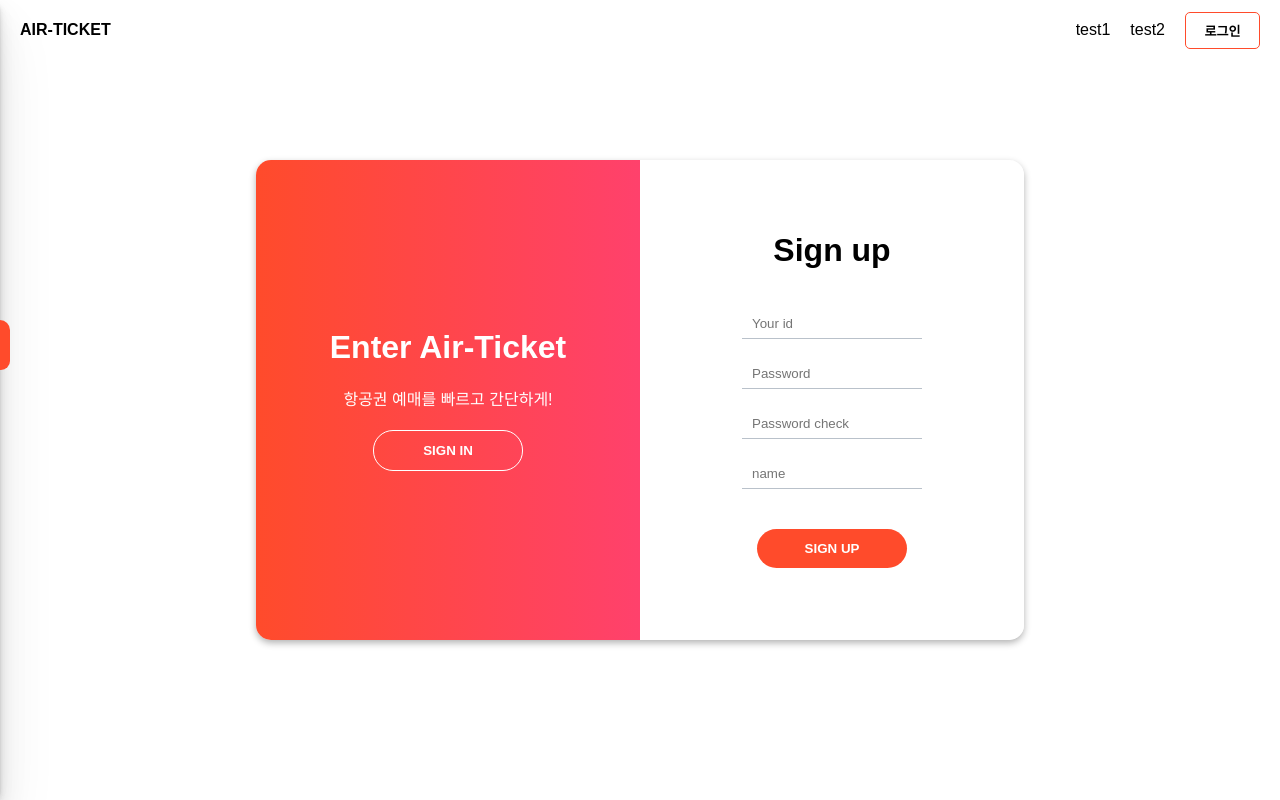
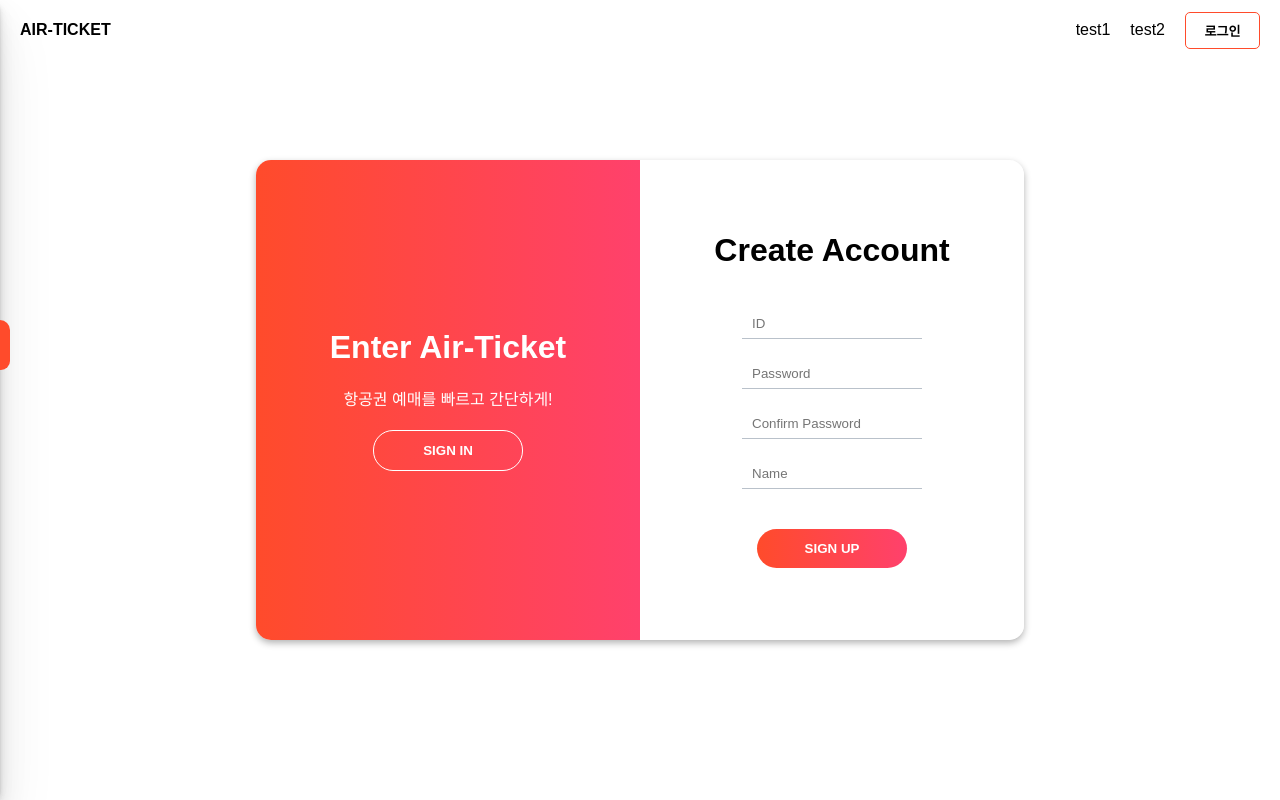
Before and after one commit to NapolDeveloper/air-ticket, a React (Create React App) app: page /login in a window 1280 px wide. Both pictures are taken after a click on the button "SIGN UP". Built offline with nearby package versions, Linux system fonts and the light colour scheme; the HTML template or start-up script is replaced by a standard one.

Commit message:
# Modify
1. input placeholder modify
2. color

```diff
--- a/src/components/Sidebar/Sidebar.js
+++ b/src/components/Sidebar/Sidebar.js
@@ -40,6 +40,7 @@ const ToggleButton = styled.button`
   border-left: 0;
   cursor: pointer;
   transition: 0.8s ease;
+  transform: ${(props) => `translate(${props.xPosition + 300}px, 30vh)`};
   &:hover {
     background-color: ${lighten(0.1, Colors.primaryColor)};
   }
@@ -119,13 +120,7 @@ const Sidebar = ({ width, height }) => {
         <SidebarMenu>TEST</SidebarMenu>
         <SidebarMenu>TEST</SidebarMenu>
       </NavBar>
-      <ToggleButton
-        onClick={() => toggleMenu()}
-        className='toggle-menu'
-        style={{
-          transform: `translate(${xPosition + 300}px, 30vh)`
-        }}
-      />
+      <ToggleButton onClick={() => toggleMenu()} className='toggle-menu' xPosition={xPosition} />
     </React.Fragment>
   );
 };
@@ -136,7 +131,7 @@ const UserProfile = () => {
       {/* <UserIcon> */}
       <BsPeopleCircle style={{ color: `${Colors.colorWhite}`, fontSize: `36px` }} />
       {/* </UserIcon> */}
-      {/* 후에 전역으로 유저의 데이터를 받아와서 넣어줄 예정 */}
+      {/* 후에 리덕스에서 유저의 데이터를 받아와서 넣어줄 예정 */}
       <UserData>
         <UserDes>Name : 김현재</UserDes>
       </UserData>
--- a/src/components/Sign/Login.js
+++ b/src/components/Sign/Login.js
@@ -43,7 +43,7 @@ const LoginLeftBox = ({ toggleSign, setToggleSign }) => {
 };
 
 const LoginRightBox = () => {
-  const [{ email, password }, setText, inputReset] = useInput({ email: '', password: '' });
+  const [{ id, password }, setText, inputReset] = useInput({ id: '', password: '' });
 
   // Sign in 버튼 클릭시 이벤트. <데이터베이스랑 아이디 대조 기능 필요>
   const handleSignIn = () => {
@@ -55,7 +55,7 @@ const LoginRightBox = () => {
       <S.BoxWrap>
         <S.Title>Sign in</S.Title>
         <S.InputWrap>
-          <InputComponent name='email' placeholder='Email' value={email} onChange={setText}></InputComponent>
+          <InputComponent name='id' placeholder='ID' value={id} onChange={setText}></InputComponent>
           <InputComponent name='password' placeholder='Password' type='password' value={password} onChange={setText}></InputComponent>
         </S.InputWrap>
         <S.ForgotPassword>Forgot your password?</S.ForgotPassword>
@@ -210,12 +210,12 @@ const SignUpRightBox = (props) => {
   return (
     <S.RightBox>
       <S.BoxWrap>
-        <S.Title>Sign up</S.Title>
+        <S.Title>Create Account</S.Title>
         <S.InputWrap>
-          <InputComponent name='id' placeholder='Your id' type='text' value={id} onChange={setText}></InputComponent>
+          <InputComponent name='id' placeholder='ID' type='text' value={id} onChange={setText}></InputComponent>
           <InputComponent name='password' placeholder='Password' type='password' value={password} onChange={setText}></InputComponent>
-          <InputComponent name='passwordCheck' placeholder='Password check' type='password' value={passwordCheck} onChange={setText}></InputComponent>
-          <InputComponent name='name' placeholder='name' type='text' value={name} onChange={setText}></InputComponent>
+          <InputComponent name='passwordCheck' placeholder='Confirm Password' type='password' value={passwordCheck} onChange={setText}></InputComponent>
+          <InputComponent name='name' placeholder='Name' type='text' value={name} onChange={setText}></InputComponent>
         </S.InputWrap>
         <S.Description color={Colors.primaryColor}>{signDes}</S.Description>
         <S.SignInButton onClick={handleSignUp}>sign up</S.SignInButton>
--- a/src/components/Sign/Sign.style.js
+++ b/src/components/Sign/Sign.style.js
@@ -123,9 +123,11 @@ export const SignButton = styled.button`
   margin-top: 20px;
 `;
 export const SignInButton = styled(SignButton)`
-  transition: 0.2s ease-in-out;
+  transition: 1s ease-in-out;
+  background: ${Colors.primaryGradientColor};
   &:hover {
-    background-color: ${lighten(0.1, Colors.primaryColor)};
+    /* background-color: ${lighten(0.1, Colors.primaryColor)}; */
+    background: linear-gradient(to right, ${darken(0.03, Colors.primaryColor)}, ${darken(0.1, Colors.colorGradient)});
   }
 `;
 
--- a/src/styles/Colors.js
+++ b/src/styles/Colors.js
@@ -3,7 +3,9 @@ const Colors = {
   colorBlack: '#000',
   colorWhite: '#fff',
   colorGrey: '#b9c1ca',
-  colorSideBar: '#F8F8F9'
+  colorSideBar: '#F8F8F9',
+  primaryGradientColor: 'linear-gradient(to right, #ff4b2b, #ff416c)',
+  colorGradient: '#ff416c'
 };
 
 export default Colors;
```
